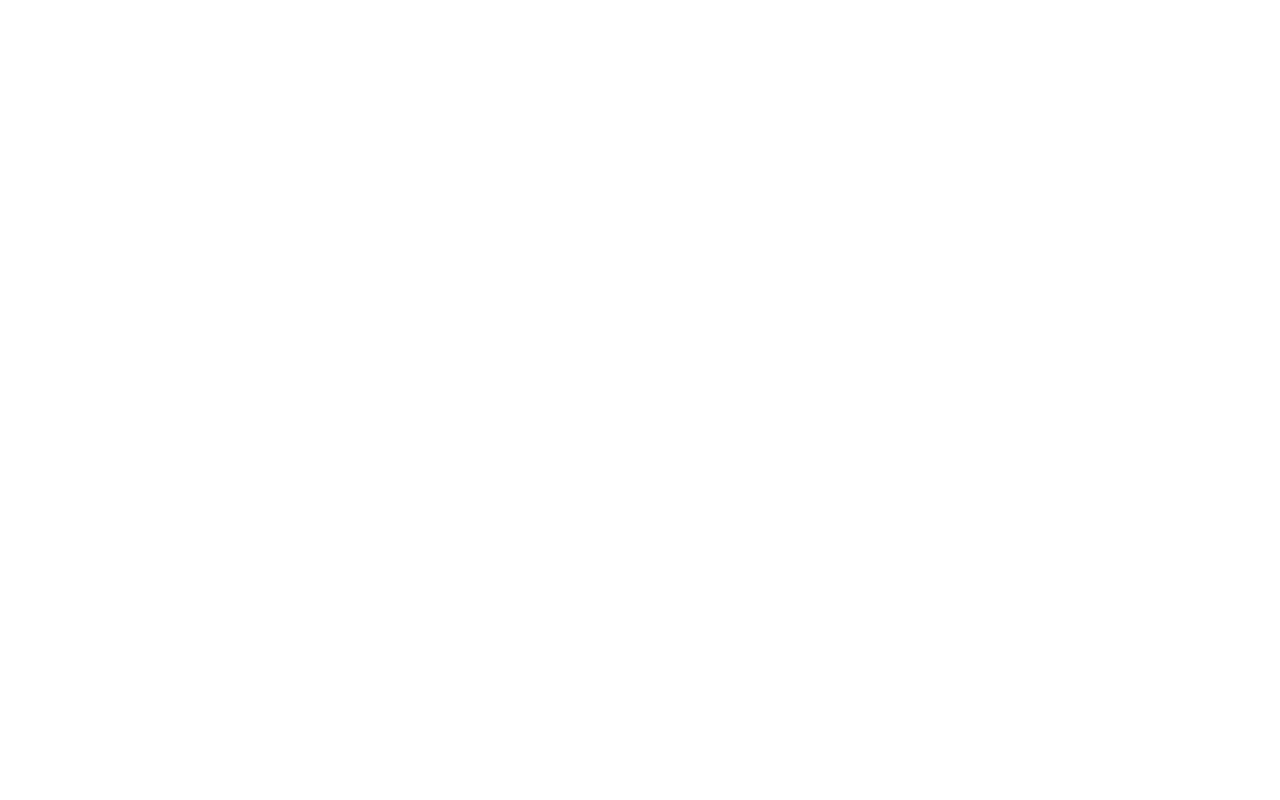
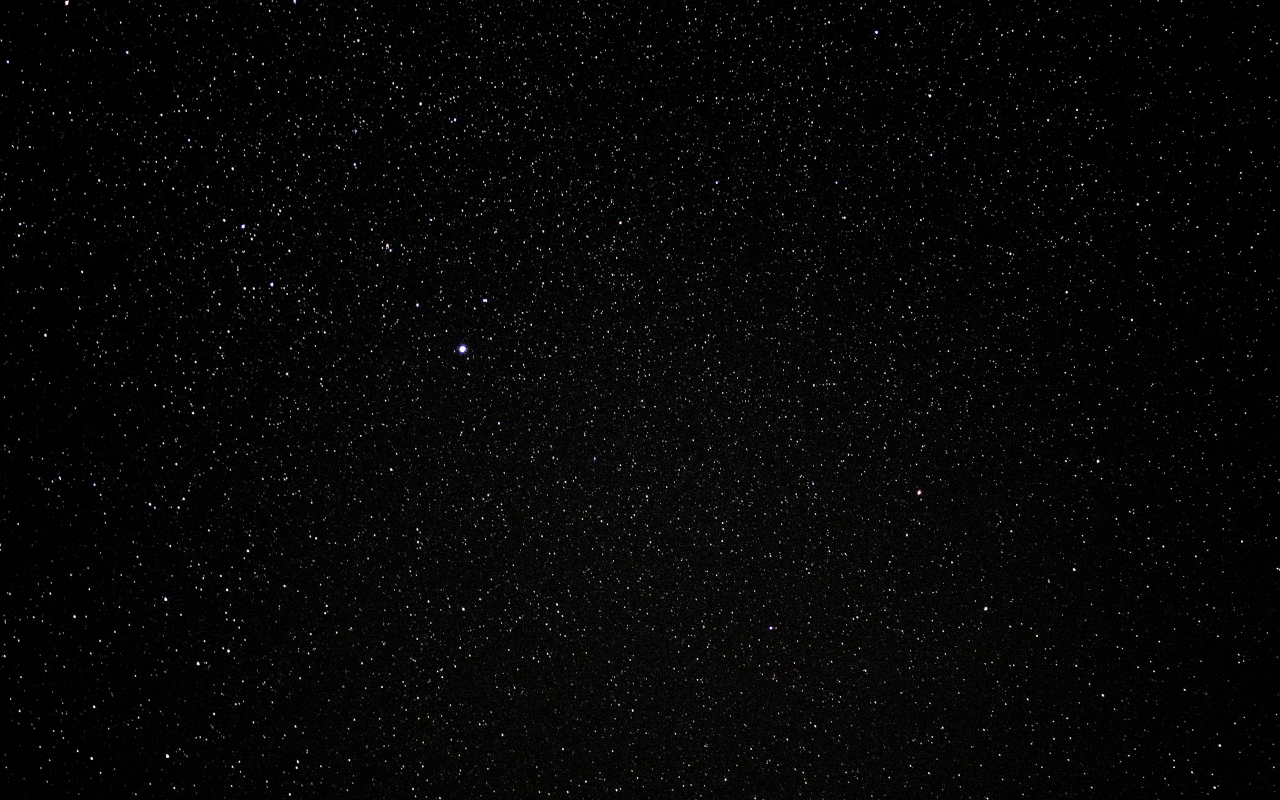
Before and after one commit to Eugene-301/space-shooter, a plain HTML site: page index.html in a window 1280 px wide. Drawn offline with Linux system fonts and the light colour scheme.

Commit message:
First styles

```diff
--- a/index.html
+++ b/index.html
@@ -7,5 +7,13 @@
     <link rel="stylesheet" href="./styles/main.css" />
     <script src="./scripts/main.js" type="module" defer></script>
   </head>
-  <body></body>
+  <body>
+    <div class="root">
+      <img
+        src="./assets/images/background.jpg"
+        alt="background image"
+        class="background"
+      />
+    </div>
+  </body>
 </html>
--- /dev/null
+++ b/styles/_normalize.css
@@ -0,0 +1,15 @@
+*,
+*::before,
+*::after {
+  inset: 0;
+  padding: 0;
+  margin: 0;
+  box-sizing: border-box;
+}
+
+html,
+body {
+  width: 100%;
+  height: 100%;
+  overflow: hidden;
+}
--- a/styles/main.css
+++ b/styles/main.css
@@ -0,0 +1,12 @@
+@import url("./_normalize.css");
+@import url("./_globals.css");
+
+.root {
+  width: 100%;
+  height: 100%;
+}
+
+.background {
+  width: 100%;
+  height: 100%;
+}
```
Also changed, not shown: styles/_globals.css (added).
